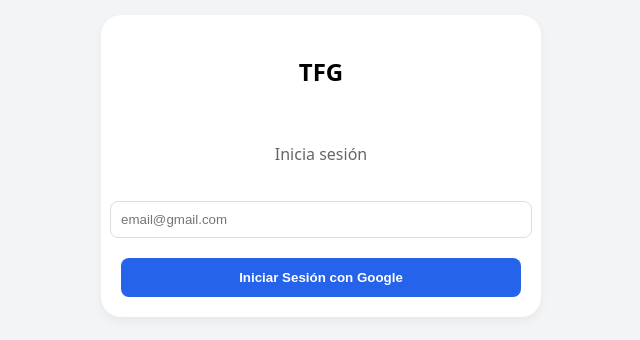
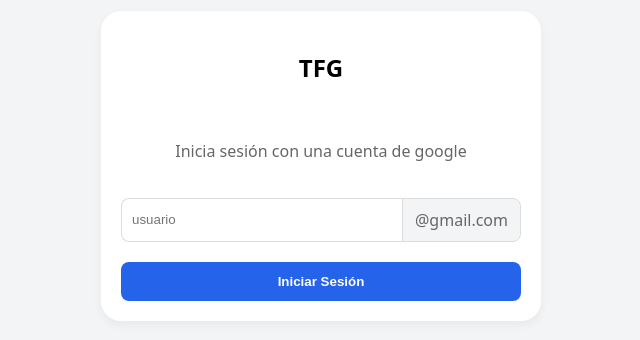
Before and after one commit to clarareina/TFG, a React app in the folder frontend/: page / in a window 1280 px wide. Shown: the part 234-574 px from the top of the page, without its empty margins (319-959 px from the left). Built offline with nearby package versions, Linux system fonts and the light colour scheme; the HTML template or start-up script is replaced by a standard one.

Commit message:
Mejoras visuales

```diff
--- a/frontend/src/App.tsx
+++ b/frontend/src/App.tsx
@@ -17,19 +17,21 @@ const LoginScreen = ({ onLogin }: { onLogin: () => void }) => {
   const [isLoading, setIsLoading] = useState(false)
 
   const handleLogin = async () => {
-    if (!email) return alert("Por favor introduce un email")
+    if (!email) return alert("Por favor introduce un usuario")
     setIsLoading(true)
 
+    const fullEmail = `${email}@gmail.com`
+
     try {
-      const res = await fetch(`${API_BASE_URL}/api/auth/login?user_id=${email}`)
+      const res = await fetch(`${API_BASE_URL}/api/auth/login?user_id=${fullEmail}`)
       const data = await res.json()
 
       if (data.status === "success") {
-        localStorage.setItem("tfg_user_id", email)
+        localStorage.setItem("tfg_user_id", fullEmail)
         onLogin()
       } else {
         const redirectUri = window.location.origin
-        const urlRes = await fetch(`${API_BASE_URL}/api/auth/url?redirect_uri=${redirectUri}&login_hint=${email}`)
+        const urlRes = await fetch(`${API_BASE_URL}/api/auth/url?redirect_uri=${redirectUri}&login_hint=${fullEmail}`)
         const urlData = await urlRes.json()
         window.location.href = urlData.url
       }
@@ -47,12 +49,18 @@ const LoginScreen = ({ onLogin }: { onLogin: () => void }) => {
     }}>
       <div className="card" style={{ width: '400px', alignItems: 'center', gap: '20px' }}>
         <h2>TFG</h2>
-        <p style={{ color: '#666', textAlign: 'center' }}>Inicia sesión</p>
+        <p style={{ color: '#666', textAlign: 'center' }}>Inicia sesión con una cuenta de google</p>
+        <div style={{ display: 'flex', width: '100%' }}>
           <input
-          type="email" placeholder="email@gmail.com" value={email}
+            type="text" placeholder="usuario" value={email}
             onChange={e => setEmail(e.target.value)}
-          style={{ width: '100%', padding: '10px', borderRadius: '8px', border: '1px solid #ddd' }}
+            style={{ flex: 1, padding: '10px', borderRadius: '8px 0 0 8px', border: '1px solid #ddd', borderRight: 'none' }}
           />
+          <span style={{
+            padding: '10px 12px', background: '#f3f4f6', border: '1px solid #ddd',
+            borderRadius: '0 8px 8px 0', color: '#666', whiteSpace: 'nowrap'
+          }}>@gmail.com</span>
+        </div>
         <button
           onClick={handleLogin} disabled={isLoading}
           style={{
@@ -60,7 +68,7 @@ const LoginScreen = ({ onLogin }: { onLogin: () => void }) => {
             border: 'none', borderRadius: '8px', cursor: 'pointer', fontWeight: 'bold'
           }}
         >
-          {isLoading ? "Verificando..." : "Iniciar Sesión con Google"}
+          {isLoading ? "Verificando..." : "Iniciar Sesión"}
         </button>
       </div>
     </div>
@@ -77,7 +85,7 @@ function App() {
   const [prefsText, setPrefsText] = useState("") // Aquí se guarda el texto cargado
   const [isSavingPrefs, setIsSavingPrefs] = useState(false)
 
-  // --- NUEVO: ESTADO PARA PESTAÑAS EN MÓVIL ---
+  // --- ESTADO PARA PESTAÑAS EN MÓVIL ---
   const [activeTab, setActiveTab] = useState<'chat' | 'calendar' | 'stats'>('chat')
 
   // 1. Auth inicial
@@ -115,7 +123,22 @@ function App() {
       }
 
       const savedUser = localStorage.getItem("tfg_user_id")
-      if (savedUser) setUserId(savedUser)
+      if (savedUser) {
+        // Verificar que el usuario tiene credenciales válidas en el backend
+        try {
+          const res = await fetch(`${API_BASE_URL}/api/auth/login?user_id=${savedUser}`)
+          const data = await res.json()
+          if (data.status === "success") {
+            setUserId(savedUser)
+          } else {
+            // Token expirado o inválido, limpiar y pedir login
+            localStorage.removeItem("tfg_user_id")
+          }
+        } catch (e) {
+          // Error de conexión, intentar usar el usuario guardado de todos modos
+          setUserId(savedUser)
+        }
+      }
       setIsProcessing(false)
     }
 
@@ -184,12 +207,12 @@ function App() {
             boxShadow: '0 20px 50px rgba(0,0,0,0.3)',
             borderRadius: '12px'
           }}>
-            <div style={{display:'flex', justifyContent:'space-between', alignItems:'center'}}>
-                <h3 style={{margin:0, fontSize:'1.3rem'}}>⚙️ Mis Preferencias</h3>
-                <button onClick={() => setShowPrefs(false)} style={{background:'none', border:'none', fontSize:'1.5rem', cursor:'pointer', color:'#666'}}>✕</button>
+            <div style={{ display: 'flex', justifyContent: 'space-between', alignItems: 'center' }}>
+              <h3 style={{ margin: 0, fontSize: '1.3rem' }}>⚙️ Mis Preferencias</h3>
+              <button onClick={() => setShowPrefs(false)} style={{ background: 'none', border: 'none', fontSize: '1.5rem', cursor: 'pointer', color: '#666' }}>✕</button>
             </div>
 
-            <p style={{fontSize: '0.95rem', color: '#555', lineHeight:'1.5'}}>
+            <p style={{ fontSize: '0.95rem', color: '#555', lineHeight: '1.5' }}>
               Escribe aquí tus preferencias e instrucciones fijas para el asistente
             </p>
 
@@ -208,7 +231,7 @@ function App() {
             <div style={{ display: 'flex', gap: '15px', justifyContent: 'flex-end', marginTop: '10px' }}>
               <button
                 onClick={() => setShowPrefs(false)}
-                style={{ padding: '10px 20px', background: 'transparent', border: '1px solid #ccc', borderRadius: '6px', cursor: 'pointer', fontSize:'0.95rem' }}>
+                style={{ padding: '10px 20px', background: 'transparent', border: '1px solid #ccc', borderRadius: '6px', cursor: 'pointer', fontSize: '0.95rem' }}>
                 Cancelar
               </button>
               <button
@@ -216,8 +239,8 @@ function App() {
                 disabled={isSavingPrefs}
                 style={{
                   padding: '10px 20px', background: '#2563eb', color: 'white',
-                  border: 'none', borderRadius: '6px', cursor: 'pointer', fontWeight:'bold',
-                  fontSize:'0.95rem', opacity: isSavingPrefs ? 0.7 : 1
+                  border: 'none', borderRadius: '6px', cursor: 'pointer', fontWeight: 'bold',
+                  fontSize: '0.95rem', opacity: isSavingPrefs ? 0.7 : 1
                 }}
               >
                 {isSavingPrefs ? "Guardando..." : "Guardar Cambios"}
```
Lines whose indentation alone changed are shown as unchanged.
